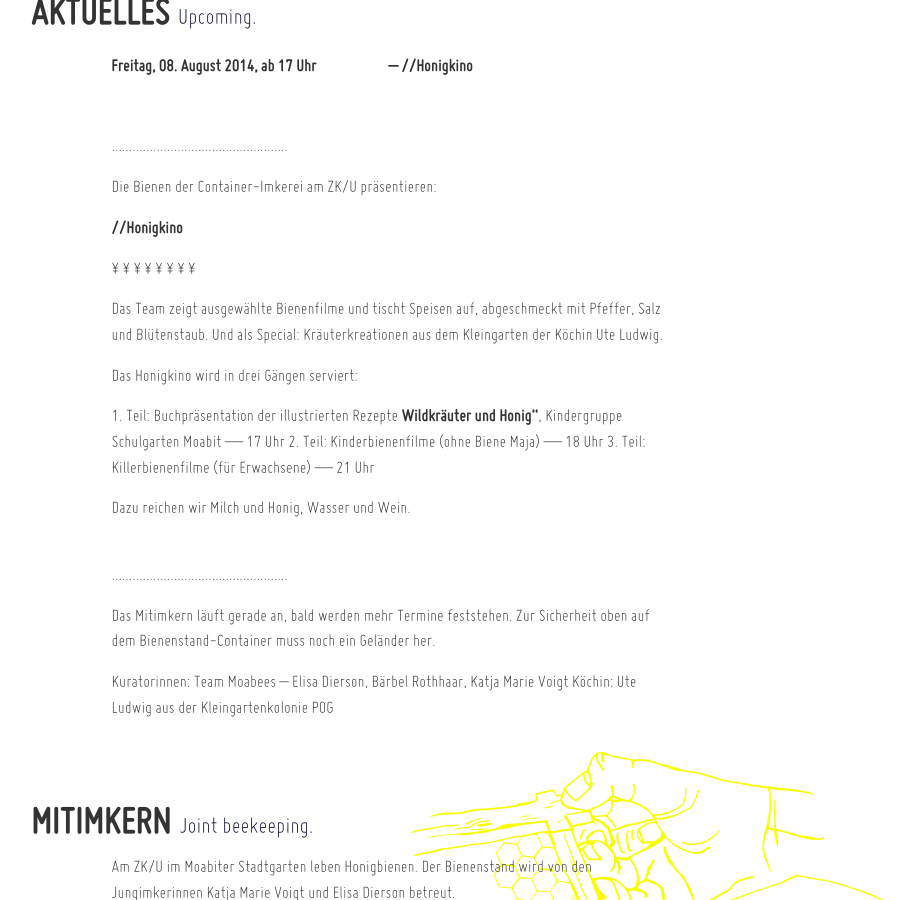
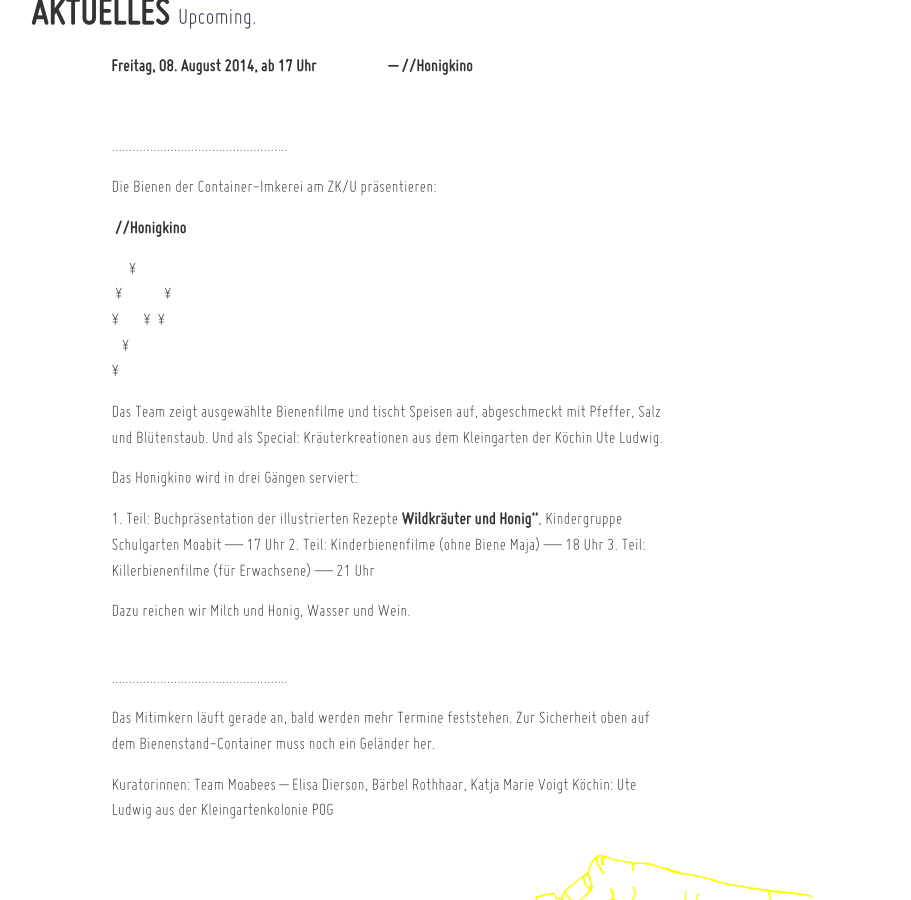
Before and after one commit to dieda/moabienen.berlin-bienenstadt.de, a Jekyll site: the page built from index.html, in a window 1280 px wide and 900 px high, scrolled down 492 px. Shown: the whole window, without its empty margins (251-1162 px from the left). Built offline with Jekyll 4.4.1, drawn with Linux system fonts in a browser that asks for light colours.

Commit message:
Corrected index.html // Aktuelles
Yen

```diff
--- a/index.html
+++ b/index.html
@@ -49,16 +49,15 @@ nav:
 </p>
 
 <p>
-  <strong>//Honigkino</strong>
+  <strong>&nbsp;//Honigkino</strong>
 </p>
 
 <p>
-     ¥
- ¥            ¥
-
-¥       ¥  ¥
-   ¥
-¥
+  &nbsp;&nbsp;&nbsp;&nbsp;&nbsp;¥<br/>
+  &nbsp;¥&nbsp;&nbsp;&nbsp;&nbsp;&nbsp;&nbsp;&nbsp;&nbsp;&nbsp;&nbsp;&nbsp;&nbsp;¥<br/>
+  ¥&nbsp;&nbsp;&nbsp;&nbsp;&nbsp;&nbsp;&nbsp;¥&nbsp;&nbsp;¥<br/>
+  &nbsp;&nbsp;&nbsp;¥<br/>
+  ¥
 </p>
 
 <p>
```
